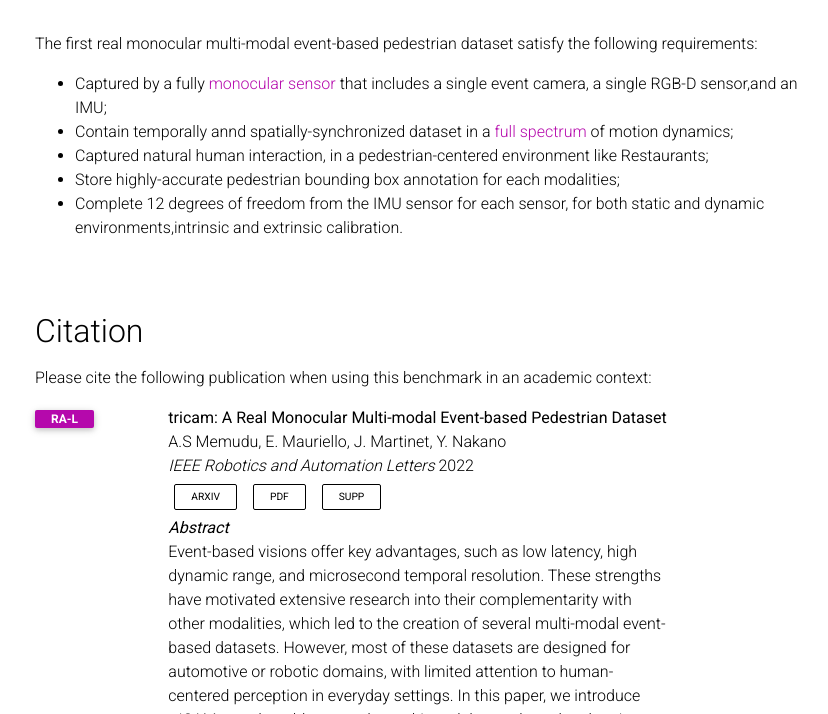
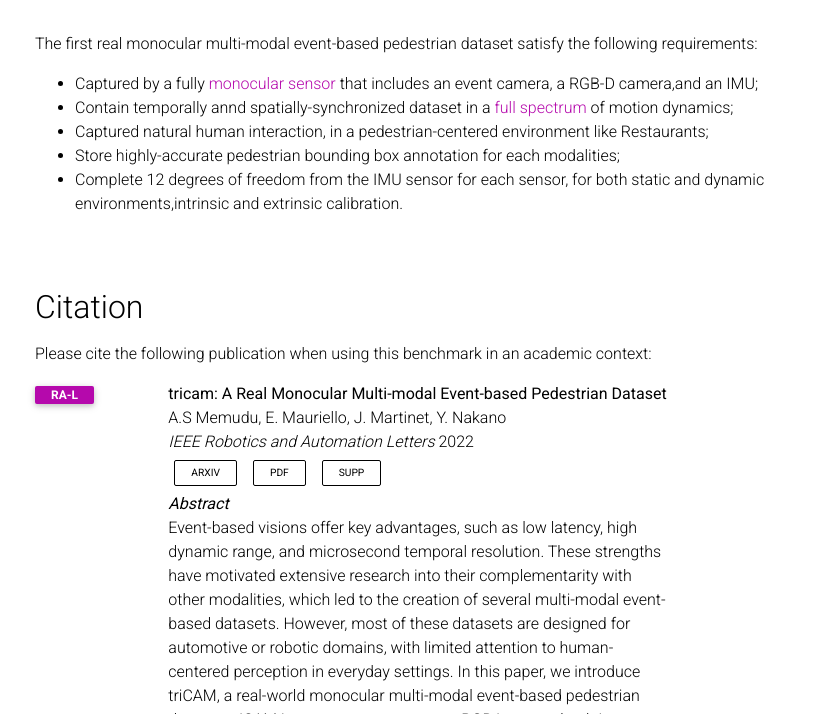
Before and after one commit to anikesadia/triCam-dataset, a Jekyll site: the page index.html, which Jekyll copies as it is, in a window 1280 px wide and 900 px high, scrolled down 694 px, cut to the strip 186-900 px from the top of the window. Shown: the whole strip, without its empty margins (220-1048 px from the left). Built offline with Jekyll 4.4.1, drawn with Linux system fonts in a browser that asks for light colours; comment, search, counter and statistics services are not loaded; a style sheet for code colours, icons or effects is not loaded.

Commit message:
Update index.html

```diff
--- a/index.html
+++ b/index.html
@@ -184,7 +184,7 @@
                     <p>The first real monocular multi-modal event-based pedestrian dataset satisfy the following requirements:</p>
 
                     <ul>
-                        <li>Captured by a fully <a href="about/sensor/index.html"> monocular sensor </a> that includes a single event camera, a single RGB-D sensor,and an IMU;</li>
+                        <li>Captured by a fully <a href="about/sensor/index.html"> monocular sensor </a> that includes an event camera, a RGB-D camera,and an IMU;</li>
 
                         <li>Contain temporally annd spatially-synchronized dataset in a <a href="download/index.html">full spectrum</a> of motion dynamics;</li>
                         <li> Captured natural human interaction, in a pedestrian-centered environment like Restaurants;</li>
```
